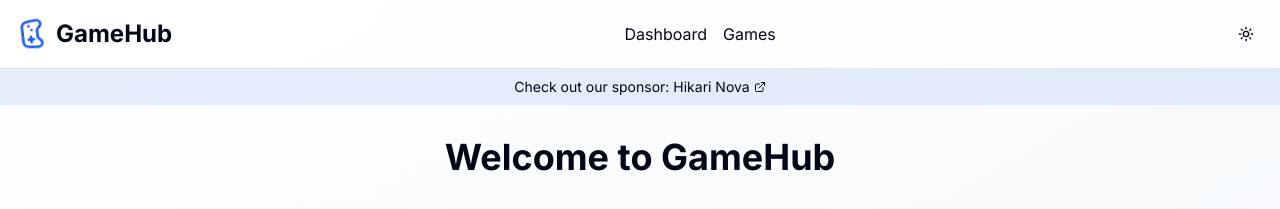
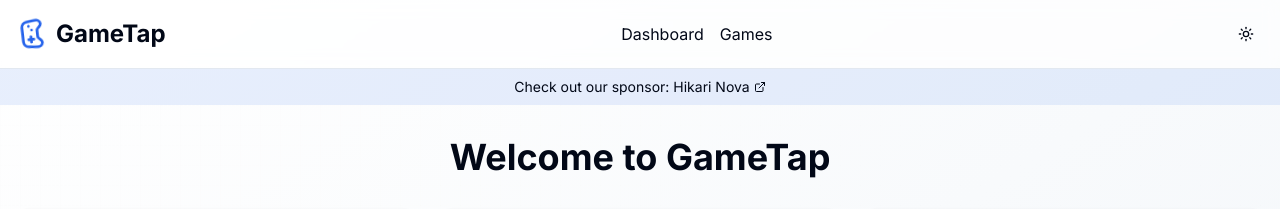
Before and after one commit to Michael-Siglap/gamehub, a Next.js app: page / in a window 1280 px wide. Shown: the top 209 px of the page. Built offline with nearby package versions, Linux system fonts and the light colour scheme.

Commit message:
Update page and header titles

```diff
--- a/src/app/page.tsx
+++ b/src/app/page.tsx
@@ -24,7 +24,7 @@ const games = [
 export default function Home() {
   return (
     <div className="space-y-8">
-      <h1 className="text-4xl font-bold text-center">Welcome to GameHub</h1>
+      <h1 className="text-4xl font-bold text-center">Welcome to GameTap</h1>
       <div className="grid grid-cols-1 md:grid-cols-2 lg:grid-cols-3 gap-6">
         {games.map((game) => {
           const Icon = game.icon;
--- a/src/components/header.tsx
+++ b/src/components/header.tsx
@@ -20,7 +20,7 @@ export default function Header() {
             >
               <Gamepad2 className="h-8 w-8 text-primary" />
             </motion.div>
-            <span className="text-2xl font-bold">GameHub</span>
+            <span className="text-2xl font-bold">GameTap</span>
           </Link>
           <nav>
             <ul className="flex space-x-4">
```
